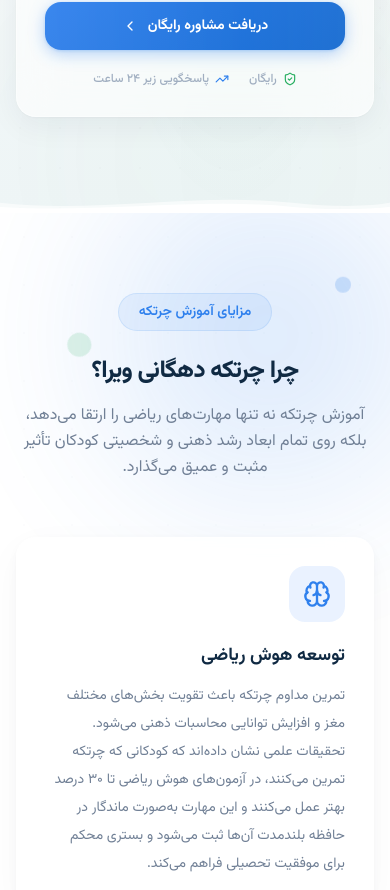
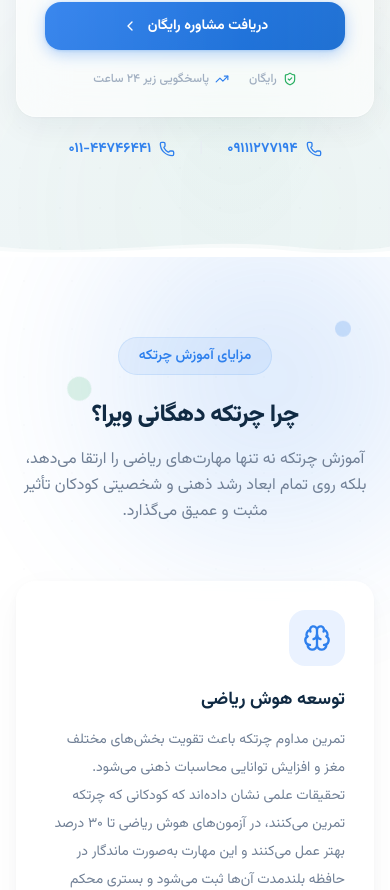
Before and after one commit to HAB64/bahanvira, a Next.js app: page / in a window 390 px wide. Shown: the part 1680-2570 px from the top of the page. Built offline with nearby package versions, Linux system fonts and the light colour scheme.

Commit message:
add phone numbers 09111277194 and 01144746441 to hero and footer

```diff
--- a/src/components/sections/footer.tsx
+++ b/src/components/sections/footer.tsx
@@ -49,7 +49,7 @@ export default function Footer() {
               {[
                 { icon: Instagram, href: "https://instagram.com/bahanvira", hoverBg: "hover:bg-pink-500/20 hover:text-pink-400" },
                 { icon: Send, href: "https://t.me/bahanvira", hoverBg: "hover:bg-sky-500/20 hover:text-sky-400" },
-                { icon: Phone, href: "tel:02191302584", hoverBg: "hover:bg-emerald-500/20 hover:text-emerald-400" },
+                { icon: Phone, href: "tel:09111277194", hoverBg: "hover:bg-emerald-500/20 hover:text-emerald-400" },
               ].map((social, i) => (
                 <a key={i} href={social.href} target="_blank" rel="noopener noreferrer" aria-label={social.href} className={`flex h-10 w-10 items-center justify-center rounded-xl text-white/40 transition-all duration-300 ${social.hoverBg}`} style={{ background: "rgba(255,255,255,0.04)" }}>
                   <social.icon className="h-[18px] w-[18px]" />
@@ -96,9 +96,13 @@ export default function Footer() {
                 <MapPin className="h-4 w-4 mt-1 shrink-0 text-white/30" />
                 <span className="text-sm text-white/50 leading-6">تهران، خیابان انقلاب، پلاک ۱۲۳</span>
               </div>
-              <a href="tel:02191302584" className="flex items-center gap-3 text-sm text-white/50 hover:text-[#2F80ED] transition-colors">
+              <a href="tel:09111277194" className="flex items-center gap-3 text-sm text-white/50 hover:text-[#2F80ED] transition-colors">
                 <Phone className="h-4 w-4 shrink-0 text-white/30" />
-                <span dir="ltr">۰۲۱-۹۱۳۰۲۵۸۴</span>
+                <span dir="ltr">۰۹۱۱۱۲۷۷۱۹۴</span>
+              </a>
+              <a href="tel:01144746441" className="flex items-center gap-3 text-sm text-white/50 hover:text-[#2F80ED] transition-colors">
+                <Phone className="h-4 w-4 shrink-0 text-white/30" />
+                <span dir="ltr">۰۱۱-۴۴۷۴۶۴۴۱</span>
               </a>
               <a href="mailto:info@bahanvira.ir" className="flex items-center gap-3 text-sm text-white/50 hover:text-[#2F80ED] transition-colors">
                 <Mail className="h-4 w-4 shrink-0 text-white/30" />
--- a/src/components/sections/hero.tsx
+++ b/src/components/sections/hero.tsx
@@ -275,6 +275,19 @@ export default function Hero() {
                 </span>
               </div>
             </div>
+
+            {/* ── Phone Numbers ────────────────────────── */}
+            <div className="animate-slide-up flex items-center justify-center gap-6 mt-5" style={{ animationDelay: "0.5s" }}>
+              <a href="tel:09111277194" className="flex items-center gap-2 text-sm font-bold text-[#2F80ED] hover:text-[#1A6DD1] transition-colors">
+                <Phone className="w-4 h-4" />
+                <span dir="ltr">۰۹۱۱۱۲۷۷۱۹۴</span>
+              </a>
+              <span className="text-[#E8EDF3]">|</span>
+              <a href="tel:01144746441" className="flex items-center gap-2 text-sm font-bold text-[#2F80ED] hover:text-[#1A6DD1] transition-colors">
+                <Phone className="w-4 h-4" />
+                <span dir="ltr">۰۱۱-۴۴۷۴۶۴۴۱</span>
+              </a>
+            </div>
           </div>
         </div>
       </div>
```
